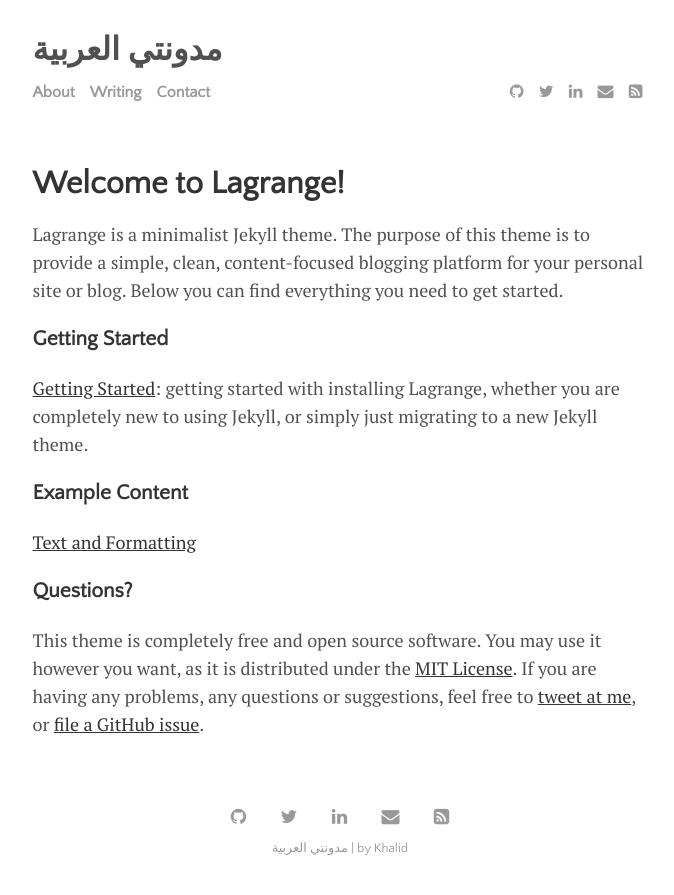
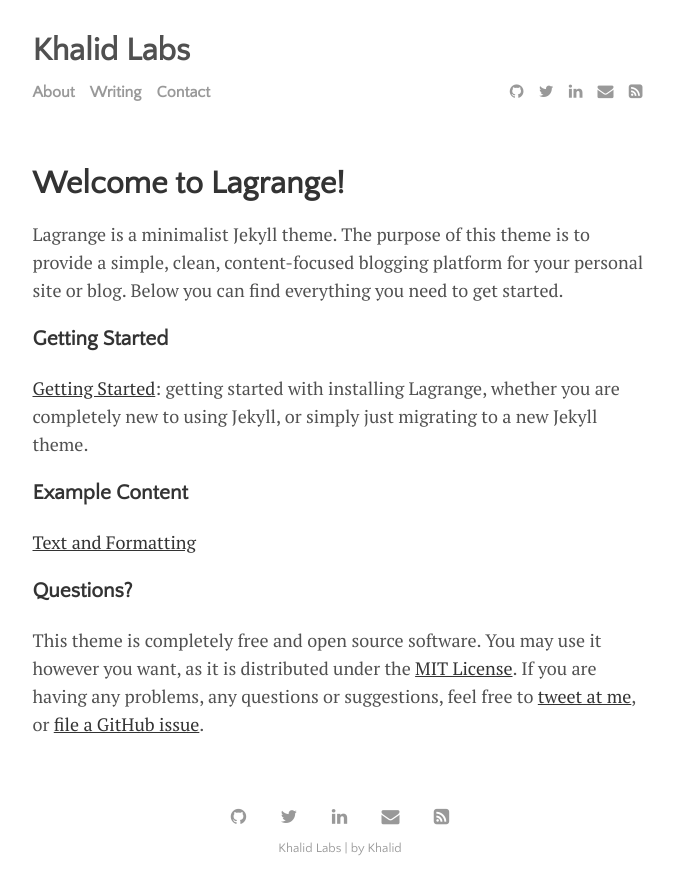
Before and after one commit to khalidlabs/khalidlabs.github.io, a Jekyll site: the page built from menu/about.md, in a window 1280 px wide. Shown: the top 895 px of the page, without its empty margins (300-974 px from the left). Built offline with Jekyll 4.4.1, drawn with Linux system fonts in a browser that asks for light colours.

Commit message:
Update _config.yml

```diff
--- a/_config.yml
+++ b/_config.yml
@@ -21,7 +21,7 @@
 baseurl: "KhalidLabs"
 
 # Customise atom feed settings (this is where Jekyll-Feed gets configuration information)
-title:		           مدونتي العربية
+title:		           Khalid Labs
 description:
 author:              Khalid
 
```
